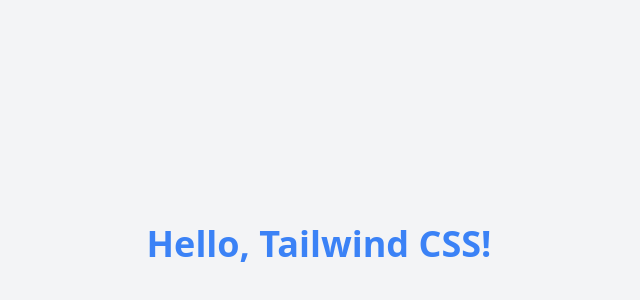
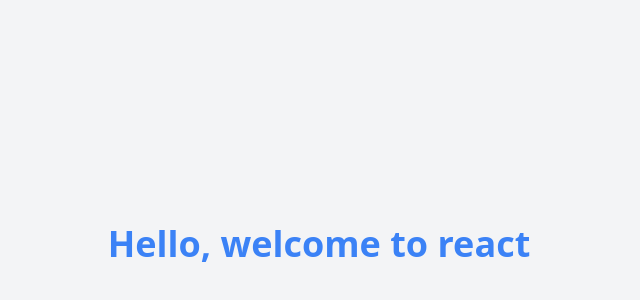
Before and after one commit to irfanharis31/smartnotes, a React (Vite) app in the folder smartnotes-frontend/: page / in a window 1280 px wide. Shown: the part 156-456 px from the top of the page, without its empty margins (321-961 px from the left). Built offline with nearby package versions, Linux system fonts and the light colour scheme.

Commit message:
modified app.jsx

```diff
--- a/smartnotes-frontend/src/App.jsx
+++ b/smartnotes-frontend/src/App.jsx
@@ -2,7 +2,7 @@
   return (
     <div className="flex justify-center items-center h-screen bg-gray-100">
       <h1 className="text-4xl font-bold text-blue-500">
-        Hello, Tailwind CSS!
+        Hello, welcome to react
       </h1>
     </div>
   );
```
